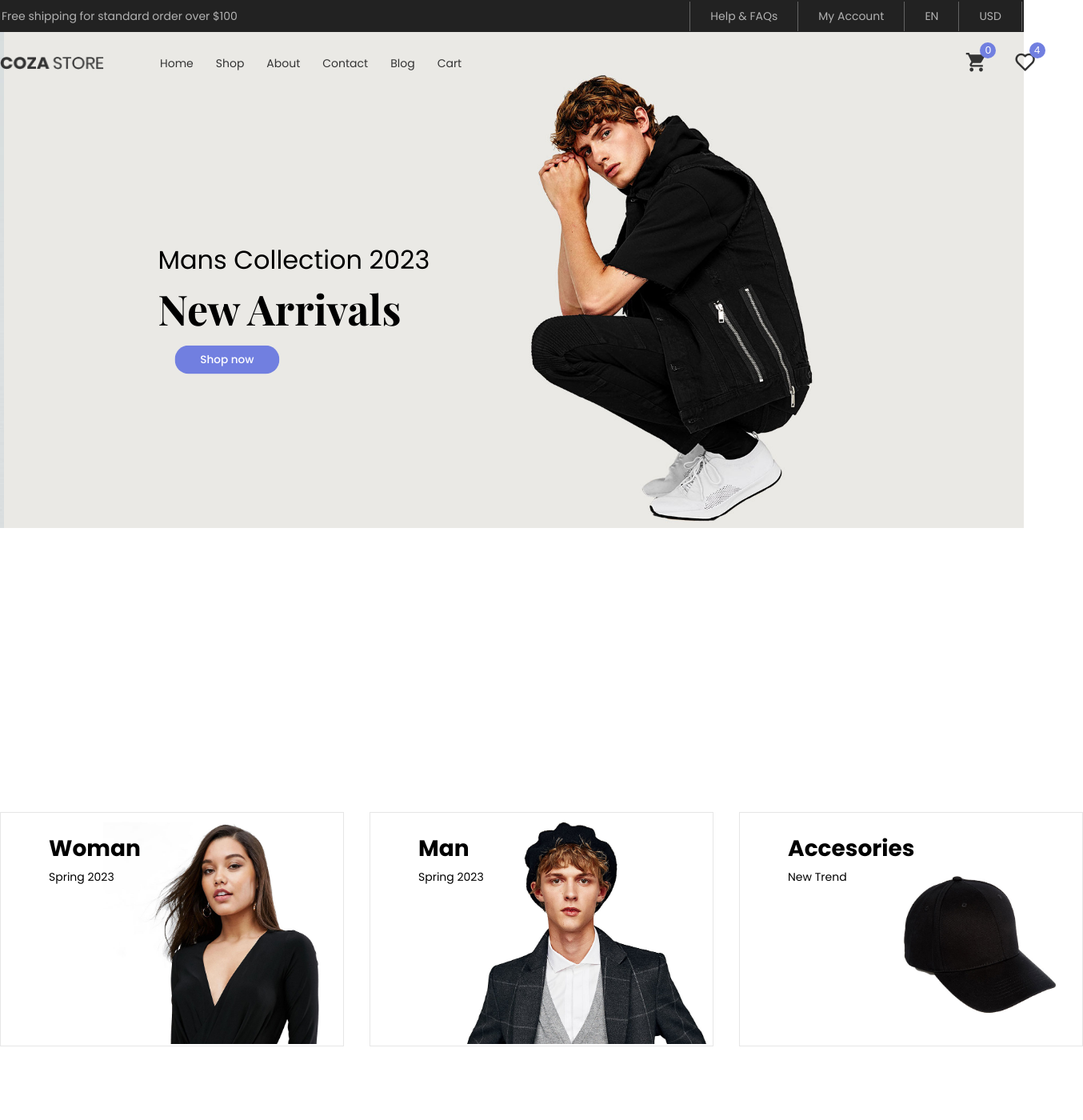
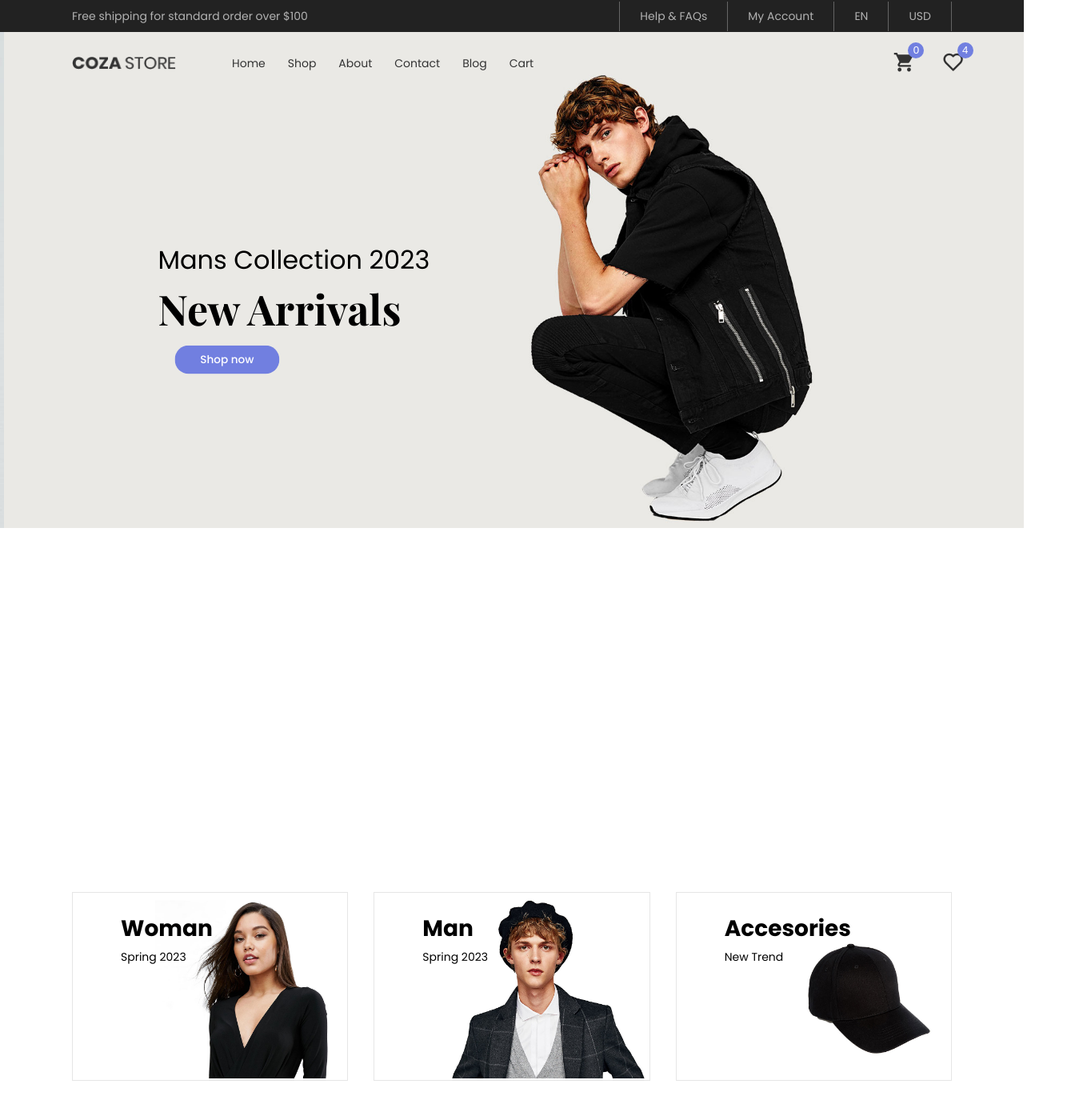
Before and after one commit to Cireka/Cosa-Store-Project, a Next.js app: page / in a window 1280 px wide. Shown: the top 1400 px of the page at 80% size, 1354 px wide, since content can reach past the window. Built offline with nearby package versions, Linux system fonts and the light colour scheme; a web font is replaced by a local one.

Commit message:
Minor Changes

```diff
--- a/Components/Featured/Featured.module.css
+++ b/Components/Featured/Featured.module.css
@@ -1,7 +1,7 @@
 .featuredSection {
   max-width: 130rem;
   margin: 0 auto;
-  margin-top: 92rem;
+  margin-top: 102rem;
   margin-bottom: 20rem;
 }
 
@@ -11,3 +11,9 @@
   align-items: center;
   gap: 3.2rem;
 }
+
+@media (max-width: 1430px) {
+  .featuredSection {
+    max-width: 110rem;
+  }
+}
--- a/Components/Navigation/NavBar.module.css
+++ b/Components/Navigation/NavBar.module.css
@@ -180,3 +180,13 @@
   border: 1px solid black;
   z-index: 100;
 }
+/* RESPONSIVE */
+
+@media (max-width: 1430px) {
+  .topBar {
+    max-width: 110rem;
+  }
+  .Navigation {
+    max-width: 110rem;
+  }
+}
--- a/Components/UI/FeaturedBox.module.css
+++ b/Components/UI/FeaturedBox.module.css
@@ -107,3 +107,8 @@
   line-height: 1.466667;
   text-transform: uppercase;
 }
+@media (max-width: 1430px) {
+  .FeaturedboxParrent {
+    width: 100%;
+  }
+}
```
